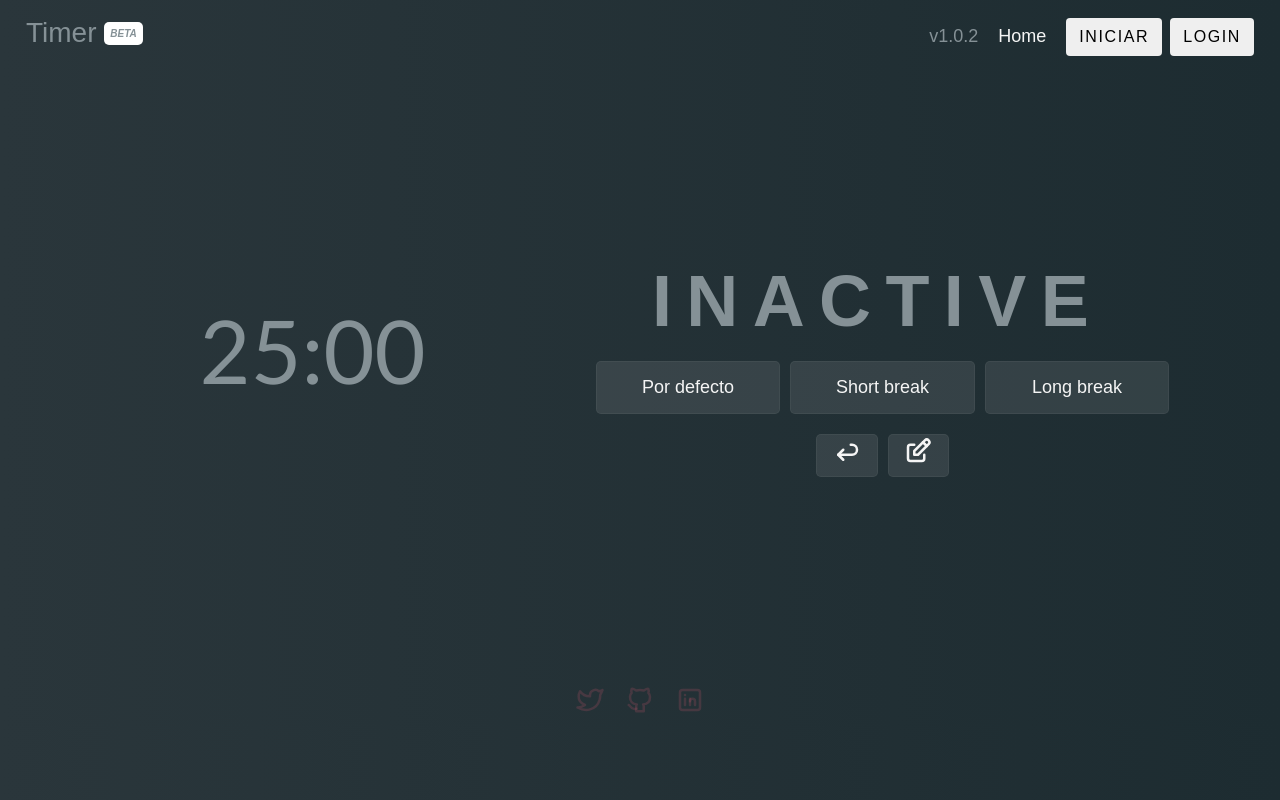
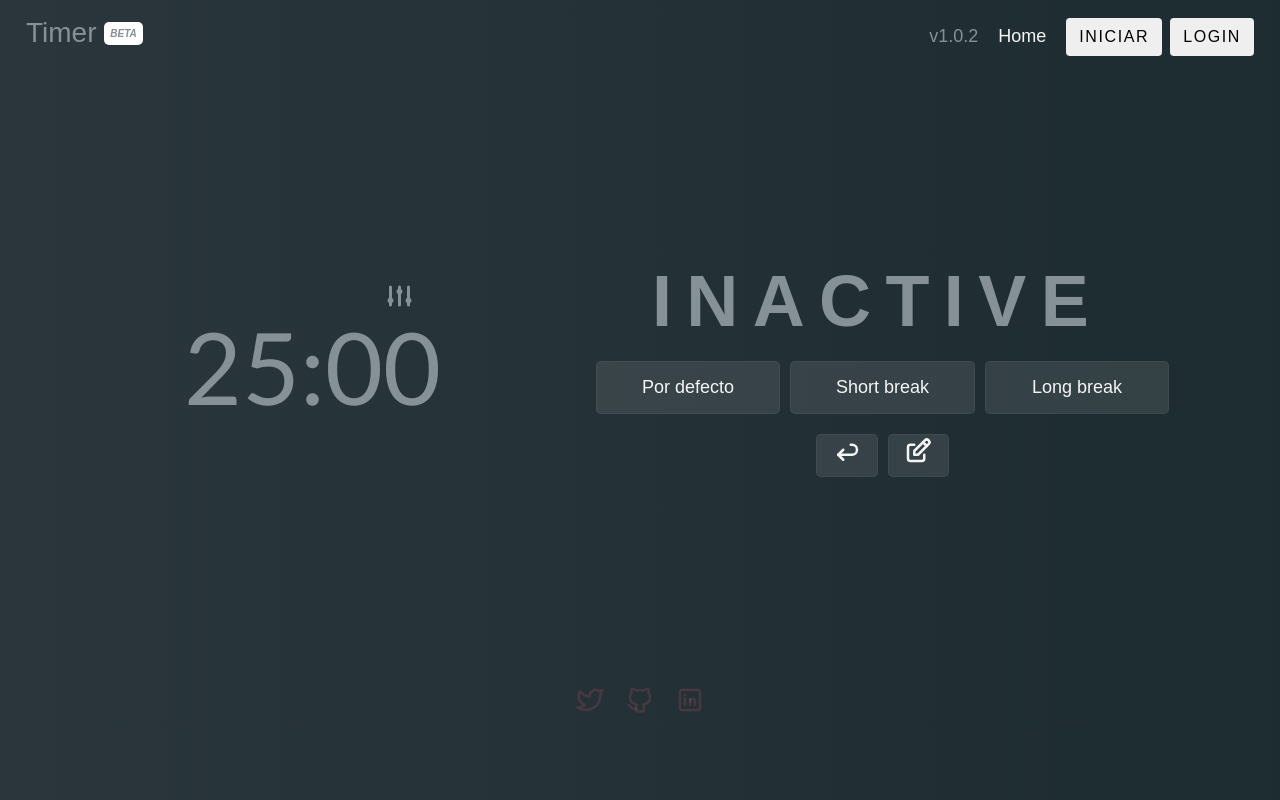
Before and after one commit to Serphp/Spomodoro, a React (Vite) app: page / in a window 1280 px wide. Built offline with nearby package versions, Linux system fonts and the light colour scheme; no server answers.

Commit message:
NewFeature: Config Interface home & Small update for Fixes & Improvements

```diff
--- a/components/Auth/Signup.jsx
+++ b/components/Auth/Signup.jsx
@@ -19,7 +19,6 @@ export default function Signup() {
       if (passwordRef.current.value !== passwordConfirmRef.current.value) {
         return setError("Passwords do not match")
       }
-
       try {
         setError("")
         setLoading(true)
@@ -30,11 +29,9 @@ export default function Signup() {
       }
       setLoading(false)
     }
-
     return (
       <>
         <div className="boxcontainer2">
-
             <h2 className="text-center mb-4">Sign Up</h2>
             {error && <Alert variant="danger">{error}</Alert>}
             <Form onSubmit={handleSubmit}>
--- a/components/Timer.jsx
+++ b/components/Timer.jsx
@@ -5,10 +5,42 @@ import {ResetIcon} from '../src/assets/reset.jsx';
 function Contador() {
     const { timer, resetTimer, handleTimerChange, handlePersonalizable } = useContext(TimerContext);
     const [showCode, setShowCode] = useState(false);
+    const [ShowConfig, setShowConfig] = useState(false);
+    const [TextSize, setTextSize] = useState(0);
     //const [isRunning, setIsRunning] = useState(false);
+
+    let textSize = 0;
+    const TextSizeChange = () => {
+      const hora = document.getElementsByClassName("hora")[0];
+      switch (textSize) {
+        case 0:
+          hora.style.fontSize = "75px";
+          textSize++;
+          break;
+        case 1:
+          hora.style.fontSize = "80px";
+          textSize++;
+          break;
+        case 2:
+          hora.style.fontSize = "90px";
+          textSize++;
+          break;
+        default:
+          hora.style.fontSize = "100px";
+          textSize = 0;
+          break;
+      }
+      console.log(textSize);
+    };
+
+
 
     const handleShowCode = () => {
         setShowCode(!showCode);
+    };
+
+    const handleShowConfig = () => {
+        setShowConfig(!ShowConfig);
     };
 
     return (
@@ -73,16 +105,42 @@ function Contador() {
     )}
             </div>
             </div>
-        <div className="col-md-5 order-md-1 order-2">
-            <div className="probootstrap-text">
-            <p className="mb-5 probootstrap-stagger lead">
+        <div className="col-md-5">
+            <div className="mb-5 probootstrap-stagger ">
+
+            <div className='config'>
+                <svg width="39" height="30" onClick={handleShowConfig} fill="currentColor" viewBox="0 0 24 24" xmlns="http://www.w3.org/2000/svg">
+                <path d="M6 4.8a1.2 1.2 0 0 0-2.4 0v8.722a2.4 2.4 0 0 0 0 4.156V19.2a1.2 1.2 0 1 0 2.4 0v-1.522a2.4 2.4 0 0 0 0-4.156V4.8Zm7.2 0a1.2 1.2 0 1 0-2.4 0v1.522a2.4 2.4 0 0 0 0 4.156V19.2a1.2 1.2 0 1 0 2.4 0v-8.722a2.4 2.4 0 0 0 0-4.156V4.8Zm6-1.2a1.2 1.2 0 0 1 1.2 1.2v8.722a2.4 2.4 0 0 1 0 4.156V19.2a1.2 1.2 0 1 1-2.4 0v-1.522a2.4 2.4 0 0 1 0-4.156V4.8a1.2 1.2 0 0 1 1.2-1.2Z"></path>
+                </svg>
+            </div>
+
                 <div className='box1' style={{ display: timer.isRunning ? 'none' : 'block' }}>
                     <h1 className='hora'>{timer.minutes}:{timer.seconds < 10 ? `0${timer.seconds}` : timer.seconds}</h1>
                 </div>
-            </p>
+
+                {
+                    ShowConfig && (
+                        <>
+                        <section className='configspace'>
+                            <div className='config__menu'>
+                            <span>Tamaño</span>
+                                <span className='menu' onClick={TextSizeChange}> Hola</span>
+                            </div>
+                            <div className='config__menu'>
+                            <span>Sonidos</span>
+                                <span className='menu'> Hola2</span>
+                            </div>
+                            <div className='config__menu'>
+                            <span>Tareas</span>
+                                <span className='menu'> Hola2</span>
+                            </div>
+                            </section>
+                        </>
+                    )
+                }
+
             </div>
-        </div>
-
+            </div>
         </div>
     </div>
     </section>
--- a/src/styles/global.scss
+++ b/src/styles/global.scss
@@ -43,17 +43,7 @@ h2, .titulo {
         font-size: 3rem;
     }
 }
-h1, .hora {
-    font-family: 'Trebuchet MS', 'Lucida Sans Unicode', 'Lucida Grande', 'Lucida Sans', Arial, sans-serif;
-    display: flex;
-    justify-content: center;
-    align-items: center;
-    font-size: 5.5rem;
-    font-weight: 200;
-    text-transform: none;
-    letter-spacing: 0;
-    margin-left: 10px;
-}
+
 
 // label {
 //         //position: relative;
--- a/src/styles/reloj.scss
+++ b/src/styles/reloj.scss
@@ -7,6 +7,74 @@
         box-shadow: 0 0 10px rgba(0, 0, 0, 0.3);
         overflow: hidden;
     }
+
+    .config {
+        width: 75%;
+        display: flex;
+        justify-content: flex-end;
+        align-items: center;
+        @media screen and (max-width: 768px) {
+            width: 80%;
+        }
+    }
+
+    h1, .hora {
+        font-family: 'Trebuchet MS', 'Lucida Sans Unicode', 'Lucida Grande', 'Lucida Sans', Arial, sans-serif;
+        display: flex;
+        justify-content: center;
+        align-items: center;
+        font-size: 100px;
+        font-weight: 200;
+        text-transform: none;
+        letter-spacing: 0;
+        margin-left: 10px;
+    }
+
+    .configspace {
+        width: 100%;
+        display: flex;
+        justify-content: center;
+        align-items: center;
+        flex-direction: column;
+        .cardtitle {
+            font-size: 12px;
+        }
+        .config__menu {
+            width: 50%;
+            display: flex;
+            justify-content: space-between;
+            align-items: center;
+            margin-bottom: 5px;
+        }
+    .cardmenu {
+        width: 40%;
+        background-color: rgba(0, 0, 0, 0.42);
+        border-radius: 10px;
+        display: flex;
+        margin-left: 10px;
+        justify-content: space-between;
+        align-items: center;
+        flex-direction: column;
+        @media screen and (max-width: 768px) {
+            width: 80%;
+        }
+    }
+    .menu {
+        width: 50%;
+        display: flex;
+        justify-content: center;
+        align-items: center;
+        color: rgba(208, 208, 208, 0.514);
+        background-color: rgba(255, 255, 255, 0.072);
+        border-radius: 10px;
+        cursor: pointer;
+        @media screen and (max-width: 768px) {
+            width: 80%;
+        }
+    }
+    }
+
+
 
     .screen {
         position: absolute;
```
